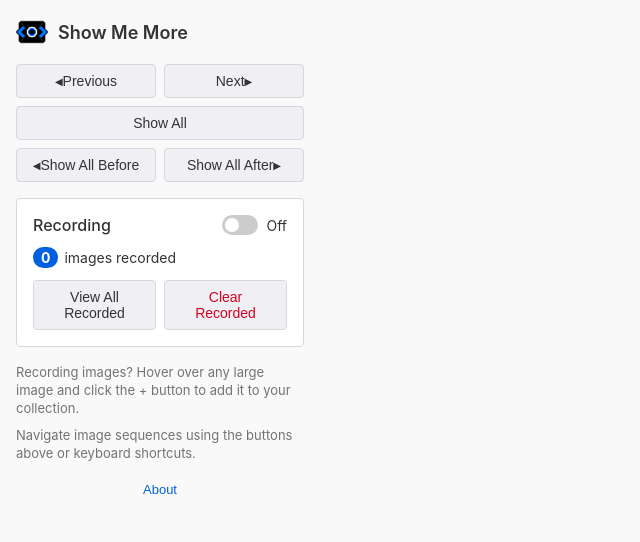
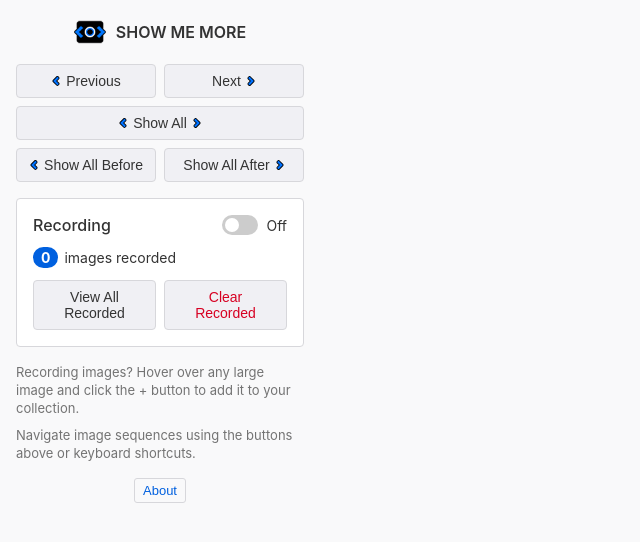
Before and after one commit to LAUVz/show-me-more-firefox, a website built with webpack: page popup/popup.html in a window 1280 px wide. Shown: the whole page, without its empty margins (0-640 px from the left). Built offline with nearby package versions, Linux system fonts and the light colour scheme.

Commit message:
Updated arrow icons in popup. Updated button styles in popup. Updated logo display in popup. Updated color codes to all capital letters/caracters. Added missing icons for recording indicator. Updated recording idicator output logic.

```diff
--- a/about/about.css
+++ b/about/about.css
@@ -8,27 +8,27 @@
 
 :root {
   /* Light mode variables */
-  --background-color: #f9f9fa;
-  --text-color: #333;
+  --background-color: #F9F9FA;
+  --text-color: #333333;
   --heading-color: #0c0c0d;
   --card-bg: white;
   --card-shadow: rgba(0, 0, 0, 0.1);
-  --divider-color: #e0e0e6;
-  --accent-color: #0060df;
+  --divider-color: #E0E0E6;
+  --accent-color: #0060DF;
   --secondary-text: #737373;
 }
 
 @media (prefers-color-scheme: dark) {
   :root {
     /* Dark mode variables */
-    --background-color: #2a2a2e;
-    --text-color: #f9f9fa;
-    --heading-color: #f9f9fa;
+    --background-color: #2A2A2E;
+    --text-color: #F9F9FA;
+    --heading-color: #F9F9FA;
     --card-bg: #38383d;
     --card-shadow: rgba(0, 0, 0, 0.3);
-    --divider-color: #4a4a4f;
-    --accent-color: #45a1ff;
-    --secondary-text: #b1b1b3;
+    --divider-color: #4A4A4F;
+    --accent-color: #007AF4;
+    --secondary-text: #B1B1B3;
   }
 }
 
--- a/content/content.css
+++ b/content/content.css
@@ -3,18 +3,18 @@
 :root {
   --button-shadow: rgba(0, 0, 0, 0.5);
   --nav-bg-color: rgba(240, 240, 244, 0.9);
-  --nav-border-color: #d7d7db;
-  --nav-button-color: #333;
-  --nav-button-hover-bg: #e0e0e6;
+  --nav-border-color: #D7D7DB;
+  --nav-button-color: #333333;
+  --nav-button-hover-bg: #E0E0E6;
 }
 
 @media (prefers-color-scheme: dark) {
   :root {
     --button-shadow: rgba(0, 0, 0, 0.7);
     --nav-bg-color: rgba(42, 42, 46, 0.9);
-    --nav-border-color: #4a4a4f;
-    --nav-button-color: #f9f9fa;
-    --nav-button-hover-bg: #4a4a4f;
+    --nav-border-color: #4A4A4F;
+    --nav-button-color: #F9F9FA;
+    --nav-button-hover-bg: #4A4A4F;
   }
 }
 
--- a/gallery/gallery.css
+++ b/gallery/gallery.css
@@ -8,53 +8,53 @@
 
 :root {
   /* Light mode variables */
-  --background-color: #f9f9fa;
-  --text-color: #333;
+  --background-color: #F9F9FA;
+  --text-color: #333333;
   --header-bg: #eeeeee;
-  --button-bg: #f0f0f4;
-  --button-border: #d7d7db;
-  --button-hover-bg: #e0e0e6;
-  --button-active-bg: #d7d7db;
-  --accent-color: #0060df;
+  --button-bg: #F0F0F4;
+  --button-border: #D7D7DB;
+  --button-hover-bg: #E0E0E6;
+  --button-active-bg: #D7D7DB;
+  --accent-color: #0060DF;
   --accent-hover: #0250bb;
-  --input-border: #d7d7db;
+  --input-border: #D7D7DB;
   --card-bg: white;
   --card-shadow: rgba(0, 0, 0, 0.1);
-  --image-bg: #f0f0f4;
-  --link-color: #0060df;
-  --remove-color: #d70022;
+  --image-bg: #F0F0F4;
+  --link-color: #0060DF;
+  --remove-color: #D70022;
   --footer-bg: #232525;
   --footer-text: #e3e3e3;
   --footer-link-hover: #16ade2;
   --spinner-border: rgba(0, 0, 0, 0.1);
-  --spinner-accent: #0060df;
+  --spinner-accent: #0060DF;
   --empty-text: #737373;
 }
 
 @media (prefers-color-scheme: dark) {
   :root {
     /* Dark mode variables */
-    --background-color: #2a2a2e;
-    --text-color: #f9f9fa;
+    --background-color: #2A2A2E;
+    --text-color: #F9F9FA;
     --header-bg: #38383d;
-    --button-bg: #42424a;
-    --button-border: #4a4a4f;
-    --button-hover-bg: #4a4a4f;
+    --button-bg: #42424A;
+    --button-border: #4A4A4F;
+    --button-hover-bg: #4A4A4F;
     --button-active-bg: #52525e;
-    --accent-color: #45a1ff;
+    --accent-color: #007AF4;
     --accent-hover: #65c3ff;
-    --input-border: #4a4a4f;
+    --input-border: #4A4A4F;
     --card-bg: #38383d;
     --card-shadow: rgba(0, 0, 0, 0.3);
-    --image-bg: #2a2a2e;
-    --link-color: #45a1ff;
-    --remove-color: #ff4f5e;
+    --image-bg: #2A2A2E;
+    --link-color: #007AF4;
+    --remove-color: #DC143C;
     --footer-bg: #1c1b22;
-    --footer-text: #b1b1b3;
+    --footer-text: #B1B1B3;
     --footer-link-hover: #16ade2;
     --spinner-border: rgba(255, 255, 255, 0.1);
-    --spinner-accent: #45a1ff;
-    --empty-text: #b1b1b3;
+    --spinner-accent: #007AF4;
+    --empty-text: #B1B1B3;
   }
 }
 
@@ -253,6 +253,7 @@ h1 {
   cursor: pointer;
   font-size: 13px;
   padding: 4px 8px;
+  transition: all 0.25s ease-out;
 }
 
 .image-action:hover {
--- a/popup/popup.css
+++ b/popup/popup.css
@@ -8,41 +8,41 @@
 
 :root {
   /* Light mode variables */
-  --background-color: #f9f9fa;
-  --text-color: #333;
-  --button-bg: #f0f0f4;
-  --button-border: #d7d7db;
-  --button-hover-bg: #e0e0e6;
-  --button-active-bg: #d7d7db;
-  --danger-color: #d70022;
-  --accent-color: #0060df;
-  --toggle-bg: #ccc;
-  --toggle-active-bg: #0060df;
+  --background-color: #F9F9FA;
+  --text-color: #333333;
+  --button-bg: #F0F0F4;
+  --button-border: #D7D7DB;
+  --button-hover-bg: #E0E0E6;
+  --button-active-bg: #D7D7DB;
+  --danger-color: #D70022;
+  --accent-color: #0060DF;
+  --toggle-bg: #CCCCCC;
+  --toggle-active-bg: #0060DF;
   --info-text-color: #737373;
-  --count-bg: #0060df;
-  --count-text: white;
-  --section-bg: #ffffff;
-  --section-border: #d7d7db;
+  --count-bg: #0060DF;
+  --count-text: #FFFFFF;
+  --section-bg: #FFFFFF;
+  --section-border: #D7D7DB;
 }
 
 @media (prefers-color-scheme: dark) {
   :root {
     /* Dark mode variables */
-    --background-color: #2a2a2e;
-    --text-color: #f9f9fa;
+    --background-color: #2A2A2E;
+    --text-color: #F9F9FA;
     --button-bg: #38383d;
-    --button-border: #4a4a4f;
-    --button-hover-bg: #42424a;
-    --button-active-bg: #4a4a4f;
-    --danger-color: #ff4f5e;
-    --accent-color: #45a1ff;
-    --toggle-bg: #4a4a4f;
-    --toggle-active-bg: #45a1ff;
-    --info-text-color: #b1b1b3;
-    --count-bg: #45a1ff;
-    --count-text: #f9f9fa;
+    --button-border: #4A4A4F;
+    --button-hover-bg: #42424A;
+    --button-active-bg: #4A4A4F;
+    --danger-color: #DC143C;
+    --accent-color: #007AF4;
+    --toggle-bg: #4A4A4F;
+    --toggle-active-bg: #007AF4;
+    --info-text-color: #B1B1B3;
+    --count-bg: #007AF4;
+    --count-text: #F9F9FA;
     --section-bg: #38383d;
-    --section-border: #4a4a4f;
+    --section-border: #4A4A4F;
   }
 }
 
@@ -59,9 +59,10 @@ body {
 }
 
 header {
+  margin-bottom: 16px;
   display: flex;
   align-items: center;
-  margin-bottom: 16px;
+  justify-content: center;
 }
 
 .logo {
@@ -71,8 +72,16 @@ header {
 }
 
 h1 {
-  font-size: 18px;
+  font-size: 16px;
+  line-height: 1;
+  height: 16px;
+  text-transform: uppercase;
   font-weight: 600;
+  margin: 0px;
+  padding: 0px;
+  display: inline-flex;
+  align-items: center;
+  justify-content: center;
 }
 
 h2 {
@@ -127,6 +136,37 @@ h2 {
 
 .icon {
   font-size: 10px;
+}
+
+.icon.arrow {
+  display: inline-flex;
+  font-size: 10px;
+  height: 10px;
+  width: 10px;
+  display: inline-flex;
+  justify-content: center;
+  align-items: center;
+  position: relative;
+  flex-direction: column;
+  -webkit-justify-content: center;
+  -webkit-align-items: center;
+  max-height: 10px;
+  max-width: 10px;
+  min-height: 10px;
+  min-width: 10px;
+  -webkit-font-smoothing: antialiased;
+  -moz-osx-font-smoothing: grayscale;
+  background: url("../icons/arrow.svg") no-repeat center;
+  background-size: 10px;
+}
+
+.icon.arrow.left {
+  margin-right: 5px;
+}
+
+.icon.arrow.right {
+  margin-left: 5px;
+  transform: rotate(180deg);
 }
 
 .recording-section {
@@ -242,15 +282,17 @@ footer {
 
 .text-button {
   background: none;
-  border: none;
+  border: 1px solid var(--button-border);
+  border-radius: 3px;
   color: var(--accent-color);
   cursor: pointer;
   font-size: 13px;
   padding: 4px 8px;
+  transition: all 0.25s ease-out;
 }
 
 .text-button:hover {
-  text-decoration: underline;
+  border: 1px solid var(--accent-color);
 }
 
 .nav-button.disabled, .button.disabled {
--- a/popup/popup.html
+++ b/popup/popup.html
@@ -16,19 +16,19 @@
 
     <div class="controls">
       <button id="prev-button" class="nav-button" title="Previous Image (Alt+Left)">
-        <span class="icon">◀</span> Previous
+        <span class="icon arrow left"></span> Previous
       </button>
       <button id="next-button" class="nav-button" title="Next Image (Alt+Right)">
-        Next <span class="icon">▶</span>
+        Next <span class="icon arrow right"></span>
       </button>
       <button id="show-all-button" class="button" title="Show All Images in Sequence (Alt+A)">
-        Show All
+        <span class="icon arrow left"></span> Show All <span class="icon arrow right"></span>
       </button>
       <button id="show-all-before-button" class="nav-button" title="Show All Previous Images (Alt+A+Left)">
-        <span class="icon">◀</span> Show All Before
+        <span class="icon arrow left"></span> Show All Before
       </button>
       <button id="show-all-after-button" class="nav-button" title="Show All Next Images (Alt+A+Right)">
-        Show All After <span class="icon">▶</span>
+        Show All After <span class="icon arrow right"></span>
       </button>
     </div>
 
```
Also changed, not shown: background/background.ts (+10 -4 lines), icons/add_recorded_icon.svg, icons/arrow.svg (added), icons/broken-image.svg, icons/empty-state.svg, icons/manifest.json, icons/show-me-more-recording-16.png (added), icons/show-me-more-recording-32.png (added), icons/show-me-more-recording-84.png (added), icons/show-me-more-recording-96.png (added), icons/site.webmanifest.
